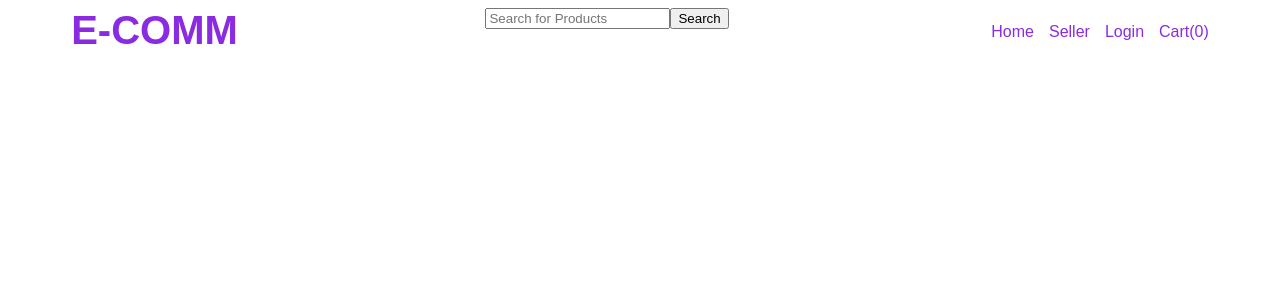
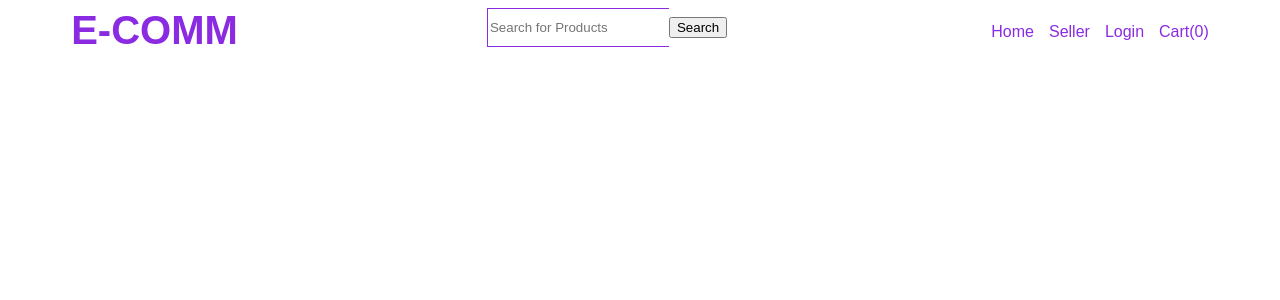
Before and after one commit to Gautami-Vikhe/ecomm-project, an Angular app: page / in a window 1280 px wide. Shown: the top 300 px of the page. Built offline with nearby package versions, Linux system fonts and the light colour scheme.

Commit message:
style:css added to input field

```diff
--- a/src/app/header/header.component.css
+++ b/src/app/header/header.component.css
@@ -22,3 +22,10 @@
     color:blueviolet;
 
 }
+.nav input{
+    flex: 1;
+    color: blueviolet;
+    border: 1px solid blueviolet;
+    height: 35px;
+    border-right: 0px;
+}
```
